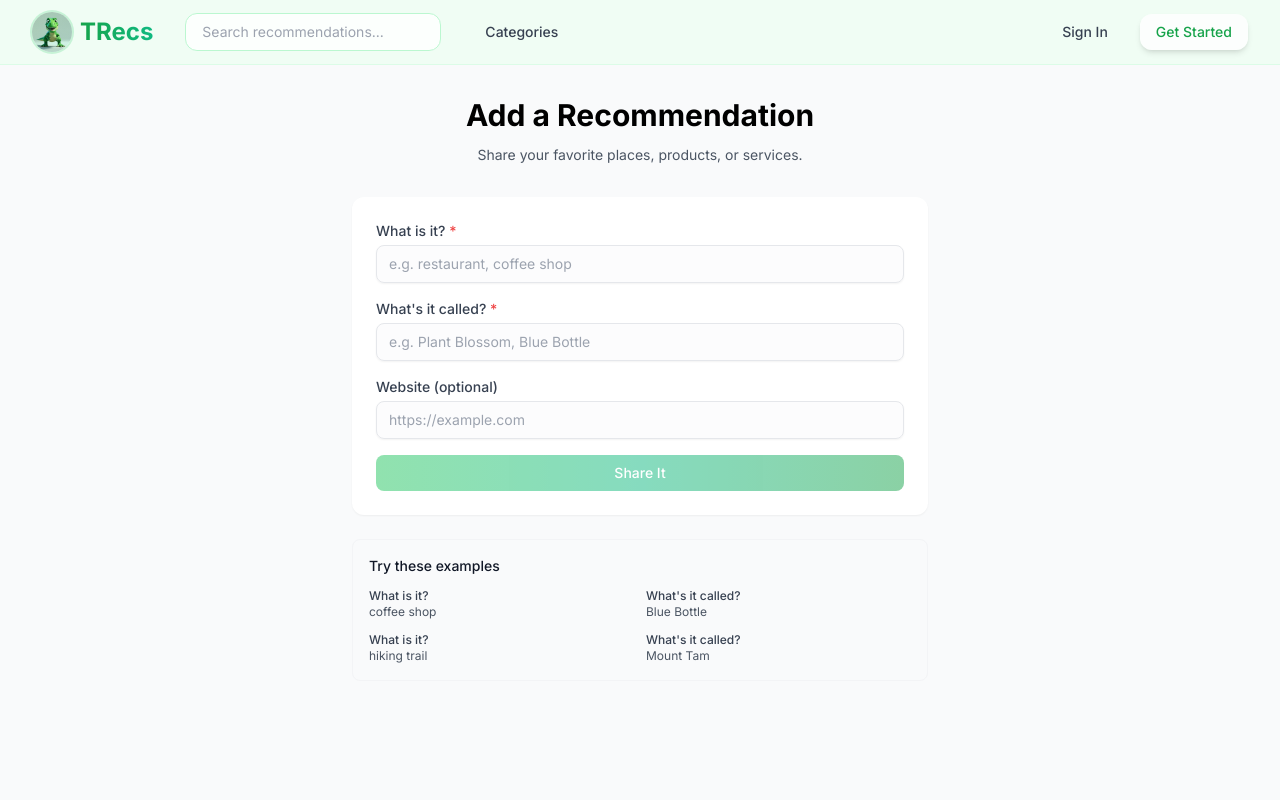
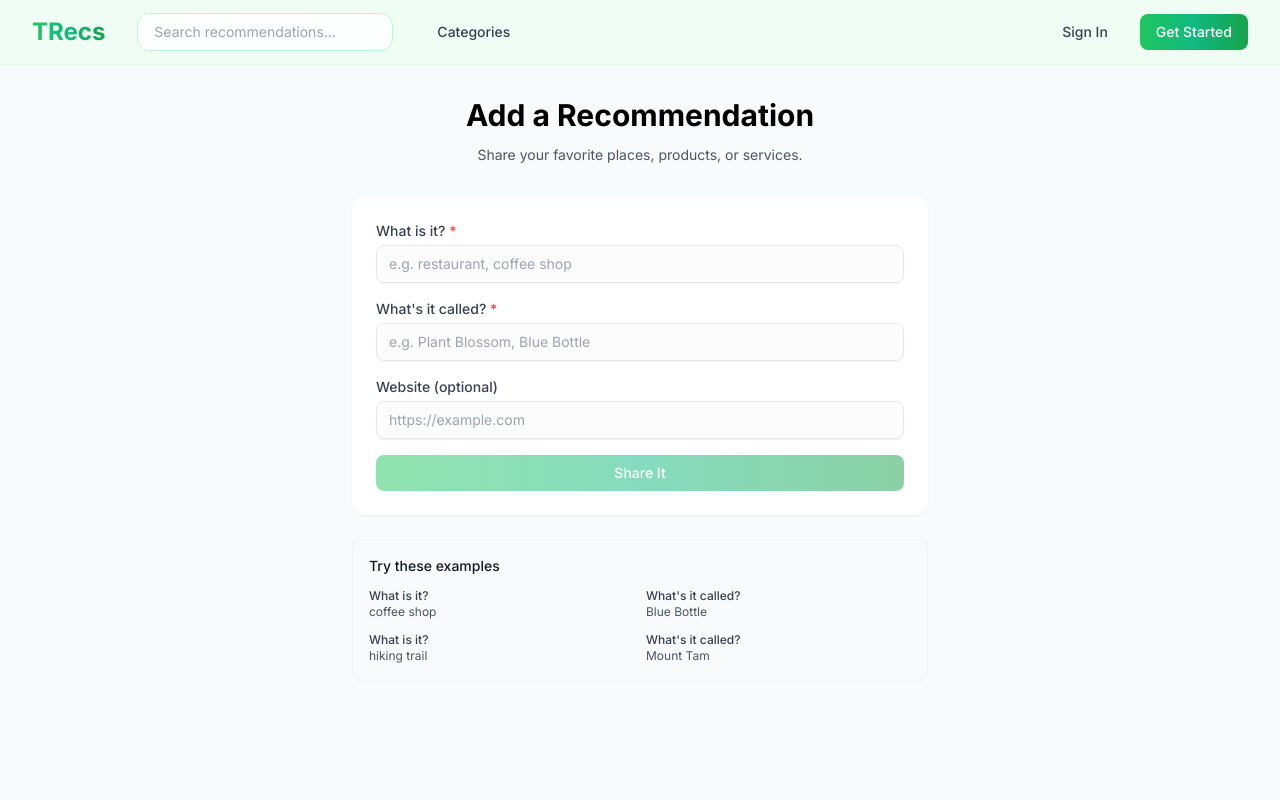
Before and after one commit to JoshRWeinstein/trecs, a Next.js app: page /add-rec in a window 1280 px wide. Shown: the top 800 px of the page. Built offline with nearby package versions, Linux system fonts and the light colour scheme; no server answers.

Commit message:
Update TRecs logo and Get Started button with consistent gradient styling

```diff
--- a/app/components/Navigation.tsx
+++ b/app/components/Navigation.tsx
@@ -78,7 +78,7 @@ const Navigation: React.FC = () => {
                 </Link>
                 <Link
                   href="/register"
-                  className="px-4 py-2 text-sm font-medium text-green-600 bg-white/80 rounded-xl hover:bg-white shadow-md hover:shadow-lg transform transition-all duration-200 hover:scale-105 active:scale-95"
+                  className="px-4 py-2 text-sm font-medium text-white bg-gradient-to-r from-green-500 via-emerald-500 to-green-600 rounded-lg hover:from-green-600 hover:via-emerald-600 hover:to-green-700 focus:outline-none focus:ring-2 focus:ring-offset-2 focus:ring-green-500 transform transition-all duration-200 hover:scale-102 hover:shadow-lg active:scale-98"
                 >
                   Get Started
                 </Link>
--- a/app/components/TRecsLogo.tsx
+++ b/app/components/TRecsLogo.tsx
@@ -4,24 +4,12 @@ import React from 'react';
 import Link from 'next/link';
 import Image from 'next/image';
 
-const TRecsLogo = () => {
+export default function TRecsLogo() {
   return (
-    <Link href="/" className="flex items-center space-x-2 group">
-      <div className="relative">
-        <Image
-          src="/images/trex.jpg"
-          alt="TRecs Logo"
-          width={40}
-          height={40}
-          className="rounded-full ring-2 ring-green-500/20 group-hover:ring-green-500/40 transition-all duration-300"
-        />
-        <div className="absolute inset-0 rounded-full bg-gradient-to-br from-green-500/20 to-emerald-500/20 group-hover:from-green-500/30 group-hover:to-emerald-500/30 transition-all duration-300" />
-      </div>
-      <span className="text-2xl font-bold bg-gradient-to-r from-green-600 to-emerald-500 bg-clip-text text-transparent group-hover:from-green-700 group-hover:to-emerald-600 transition-all duration-300">
+    <div className="flex items-center">
+      <span className="text-2xl font-bold bg-gradient-to-r from-green-500 via-emerald-500 to-green-600 bg-clip-text text-transparent">
         TRecs
       </span>
-    </Link>
-  );
-};
-
-export default TRecsLogo;
+    </div>
+  )
+}
```
